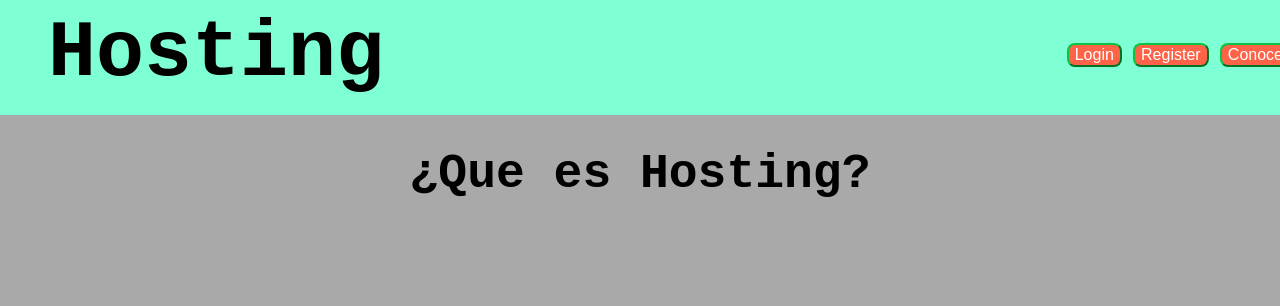
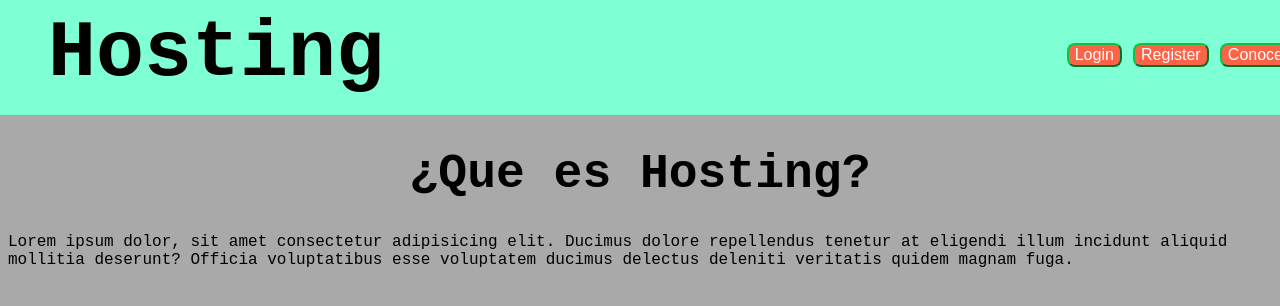
Before and after one commit to CharlyCetzPech/blogshosting, a plain HTML site: page index.html in a window 1280 px wide. Shown: the top 306 px of the page. Drawn offline with Linux system fonts and the light colour scheme.

Commit message:
Agregacion de un parrafo de informacion a un index

```diff
--- a/index.html
+++ b/index.html
@@ -31,6 +31,11 @@
     <div id="text">
         <h1>¿Que es Hosting?</h1>
     </div>
+    <div id="parrafo">
+        <p>Lorem ipsum dolor, sit amet consectetur adipisicing elit. Ducimus dolore repellendus tenetur at eligendi
+            illum incidunt aliquid mollitia deserunt? Officia voluptatibus esse voluptatem ducimus delectus deleniti
+            veritatis quidem magnam fuga.</p>
+    </div>
 </body>
 
 </html>
```
